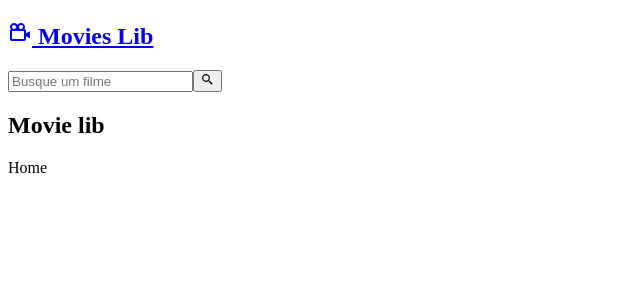
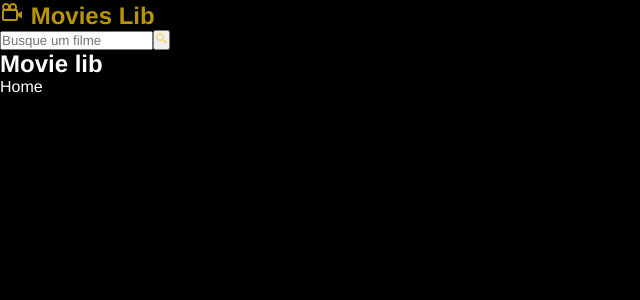
Before and after one commit to japajow/movie_tmdb, a React (Vite) app: page / in a window 1280 px wide. Shown: the top 300 px of the page, without its empty margins (0-640 px from the left). Built offline with nearby package versions, Linux system fonts and the light colour scheme.

Commit message:
Estilizando o projeto

```diff
--- a/package.json
+++ b/package.json
@@ -18,6 +18,7 @@
     "@types/react": "^18.0.15",
     "@types/react-dom": "^18.0.6",
     "@vitejs/plugin-react": "^2.0.0",
+    "sass": "^1.53.0",
     "vite": "^3.0.0"
   }
 }
--- a/src/App.jsx
+++ b/src/App.jsx
@@ -1,5 +1,5 @@
 import { Outlet } from "react-router-dom";
-import "./App.css";
+
 import { Navbar } from "./components/Navbar";
 function App() {
   return (
--- a/src/main.jsx
+++ b/src/main.jsx
@@ -7,7 +7,7 @@ import { Home } from "./pages/Home";
 import { Movie } from "./pages/Movie";
 import { Search } from "./pages/Search";
 
-import "./index.css";
+import "./styles/main.sass";
 
 ReactDOM.createRoot(document.getElementById("root")).render(
   <React.StrictMode>
--- /dev/null
+++ b/src/styles/main.sass
@@ -0,0 +1,17 @@
+*
+  font-family: "Helvetica"
+  margin: 0
+  padding: 0
+  box-sizing: border-box
+
+body
+  background-color: #000
+  color: #fff
+
+a ,svg
+  text-decoration: none
+  color: #f7d354
+  transition: .5s
+
+  &:hover
+    color: #b8930c
```
Also changed, not shown: src/styles/mixins.sass (added), src/styles/variables.sass (added), 2 other files (tests, documents, lock files or other folders).
